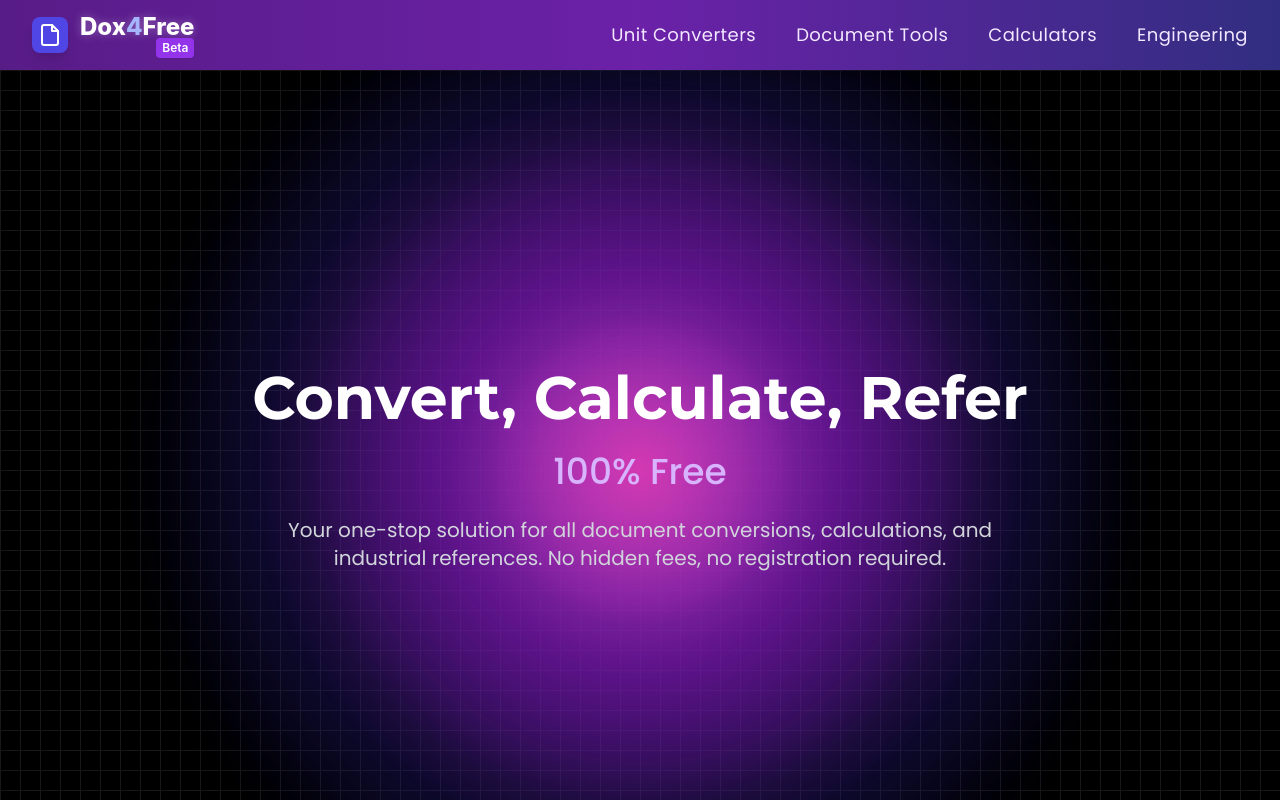
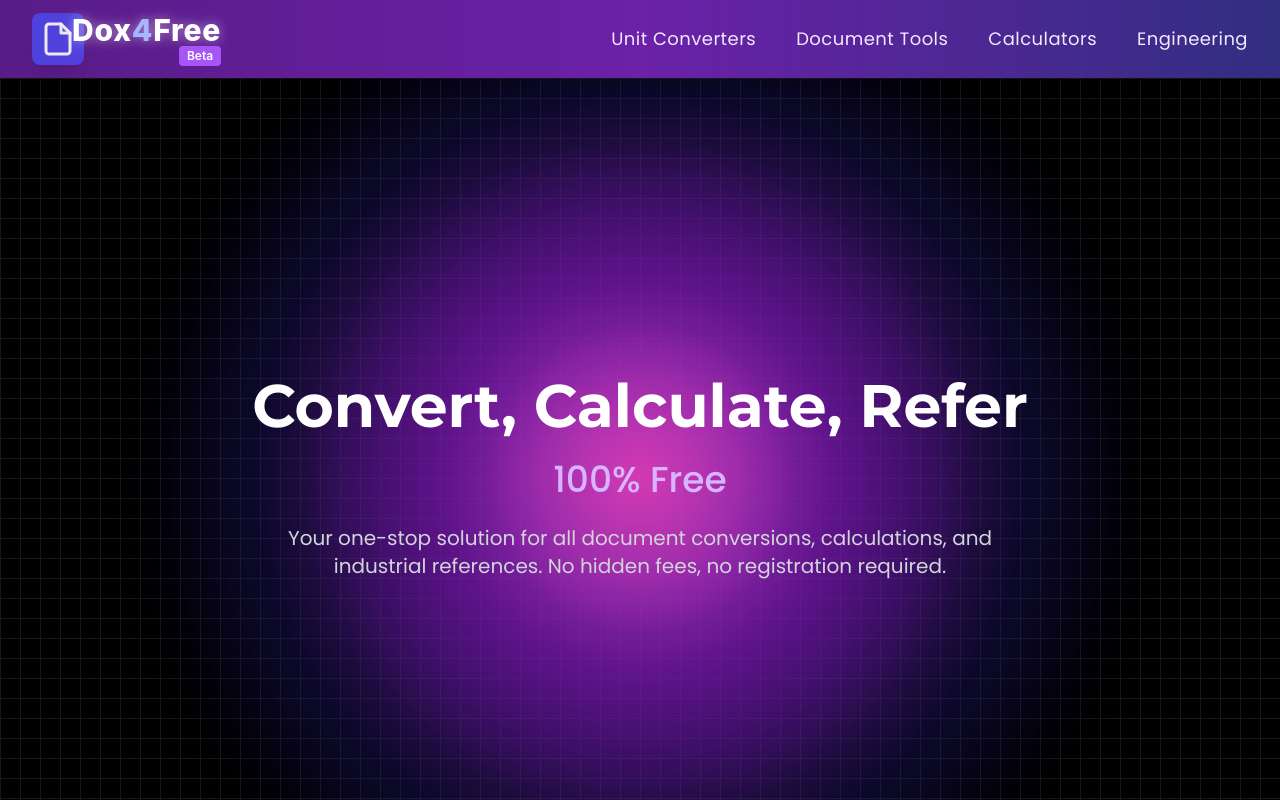
Before and after one commit to Evrenyilmaz101/dox4free, a React (Create React App) app: page / in a window 1280 px wide. Shown: the top 800 px of the page. Built offline with nearby package versions, Linux system fonts and the light colour scheme.

Commit message:
Enhanced logo with larger text and document icon behind the text

```diff
--- a/src/components/layout/Header.tsx
+++ b/src/components/layout/Header.tsx
@@ -11,17 +11,20 @@ const Header: React.FC = () => {
           <div className="flex items-center">
             <Link to="/" className="flex items-center">
               <div className="relative flex items-center">
-                <div className="mr-3 bg-indigo-600 rounded-lg p-1.5 shadow-lg">
-                  <svg xmlns="http://www.w3.org/2000/svg" className="h-6 w-6 text-white" viewBox="0 0 24 24" fill="none" stroke="currentColor" strokeWidth="2" strokeLinecap="round" strokeLinejoin="round">
+                {/* Document icon positioned behind the text */}
+                <div className="absolute left-0 z-0 bg-indigo-600 rounded-lg p-2 shadow-lg opacity-90">
+                  <svg xmlns="http://www.w3.org/2000/svg" className="h-9 w-9 text-white" viewBox="0 0 24 24" fill="none" stroke="currentColor" strokeWidth="2" strokeLinecap="round" strokeLinejoin="round">
                     <path d="M14 2H6a2 2 0 0 0-2 2v16a2 2 0 0 0 2 2h12a2 2 0 0 0 2-2V8z" />
                     <polyline points="14 2 14 8 20 8" />
                   </svg>
                 </div>
-                <div className="flex flex-col">
-                  <span className="text-2xl font-extrabold text-white leading-tight" style={{ textShadow: '0 0 10px rgba(255, 255, 255, 0.3)' }}>
+
+                {/* Text overlaid on the icon with left padding */}
+                <div className="flex flex-col z-10 pl-10">
+                  <span className="text-3xl font-extrabold text-white leading-tight tracking-wide" style={{ textShadow: '0 0 12px rgba(255, 255, 255, 0.5)' }}>
                     Dox<span className="text-indigo-300">4</span>Free
                   </span>
-                  <span className="ml-auto -mt-1 text-xs font-semibold bg-purple-600 px-1.5 py-0.5 rounded text-white shadow-sm">Beta</span>
+                  <span className="ml-auto -mt-1 text-xs font-semibold bg-purple-500 px-2 py-0.5 rounded text-white shadow-sm">Beta</span>
                 </div>
               </div>
             </Link>
```
